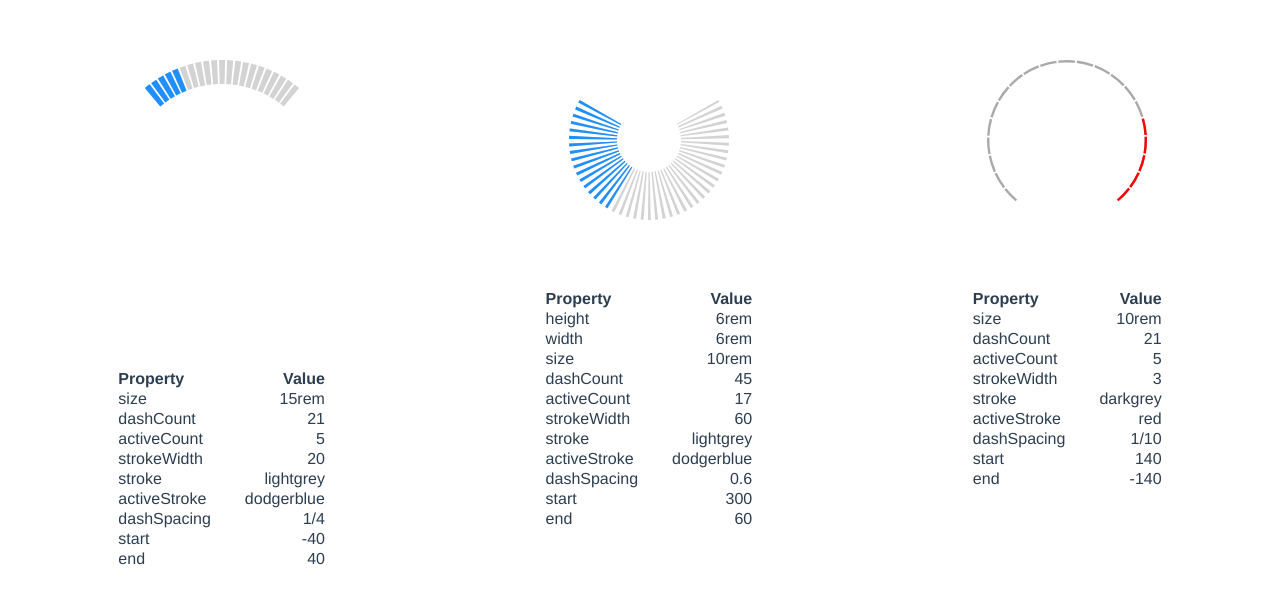
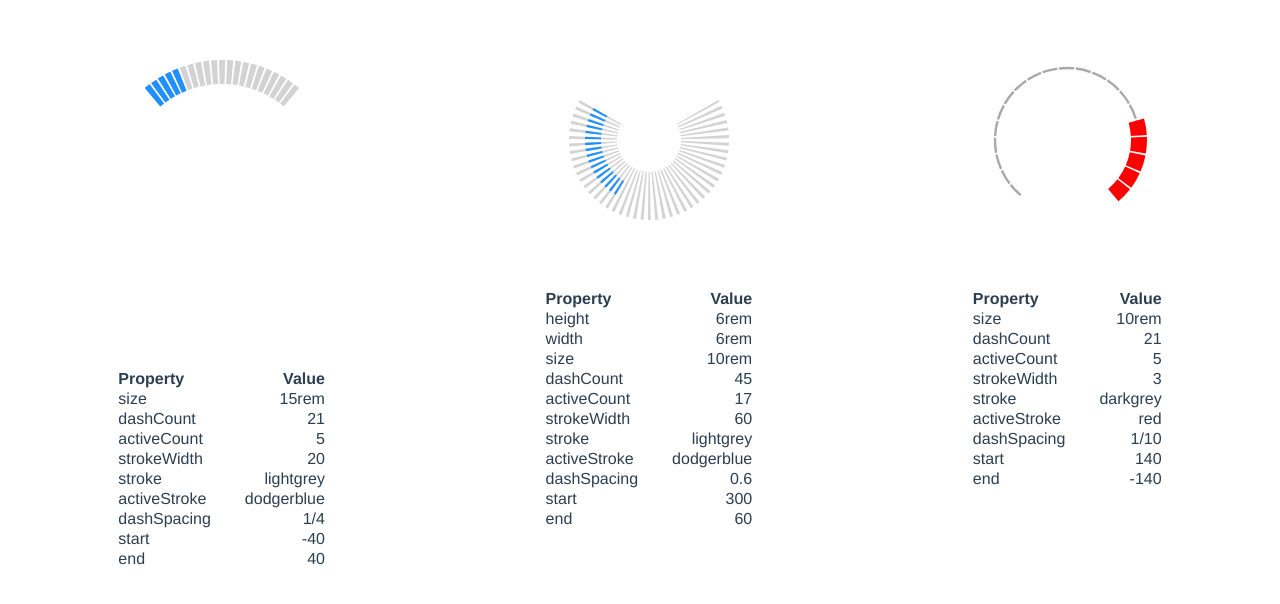
Before and after one commit to snirp/vue-arc-counter, a Vue app: page / in a window 1280 px wide. Shown: the top 604 px of the page. Built offline with nearby package versions, Linux system fonts and the light colour scheme.

Commit message:
Add width for active stroke

```diff
--- a/src/ArcCounter.vue
+++ b/src/ArcCounter.vue
@@ -8,14 +8,14 @@
       :d="describeArc(UNITS/2, UNITS/2, getRadius(), start, end)"
       fill="none"
       :stroke="stroke"
-      :stroke-width="getStrokeWidth()"
+      :stroke-width="getStrokeWidth(strokeWidth)"
       :stroke-dasharray="getLengths()"
     />
     <path
       :d="describeArc(UNITS/2, UNITS/2, getRadius(), start, activeEnd())"
       fill="none"
       :stroke="activeStroke"
-      :stroke-width="getStrokeWidth()"
+      :stroke-width="getStrokeWidth(activeWidth)"
       :stroke-dasharray="getLengths()"
     />
     <text v-bind="this.getTextProps()">{{text}}</text>
@@ -27,13 +27,6 @@ export default {
   beforeCreate() {
     // Arbitrary dimensions of SVG to set up user-space units
     this.UNITS = 200;
-    this.flexValue = {
-      'left': 'flex-start',
-      'center': 'center',
-      'right': 'flex-end',
-      'top': 'flex-start',
-      'bottom': 'flex-end',
-    }
   },
   props: {
     size: {
@@ -61,6 +54,10 @@ export default {
       default: 5
     },
     strokeWidth: {
+      type: Number,
+      default: 20
+    },
+    activeWidth: {
       type: Number,
       default: 20
     },
@@ -108,8 +105,8 @@ export default {
     },
 
     // Stroke is provided as a percentage of the radius, translate into user space units
-    getStrokeWidth(){
-      return this.strokeWidth*this.UNITS/200;
+    getStrokeWidth(stroke){
+      return stroke*this.UNITS/200;
     },
 
     // Determine the 'end' angle of the path for the active dashes in degrees.
@@ -142,7 +139,7 @@ export default {
 
     // Radius of the circle arc
     getRadius(){
-      return (this.UNITS-this.getStrokeWidth())/2
+      return (this.UNITS-Math.max(this.getStrokeWidth(this.strokeWidth), this.getStrokeWidth(this.activeWidth)))/2
     },
 
     // SVG path definition requires points in cartesian space
```
